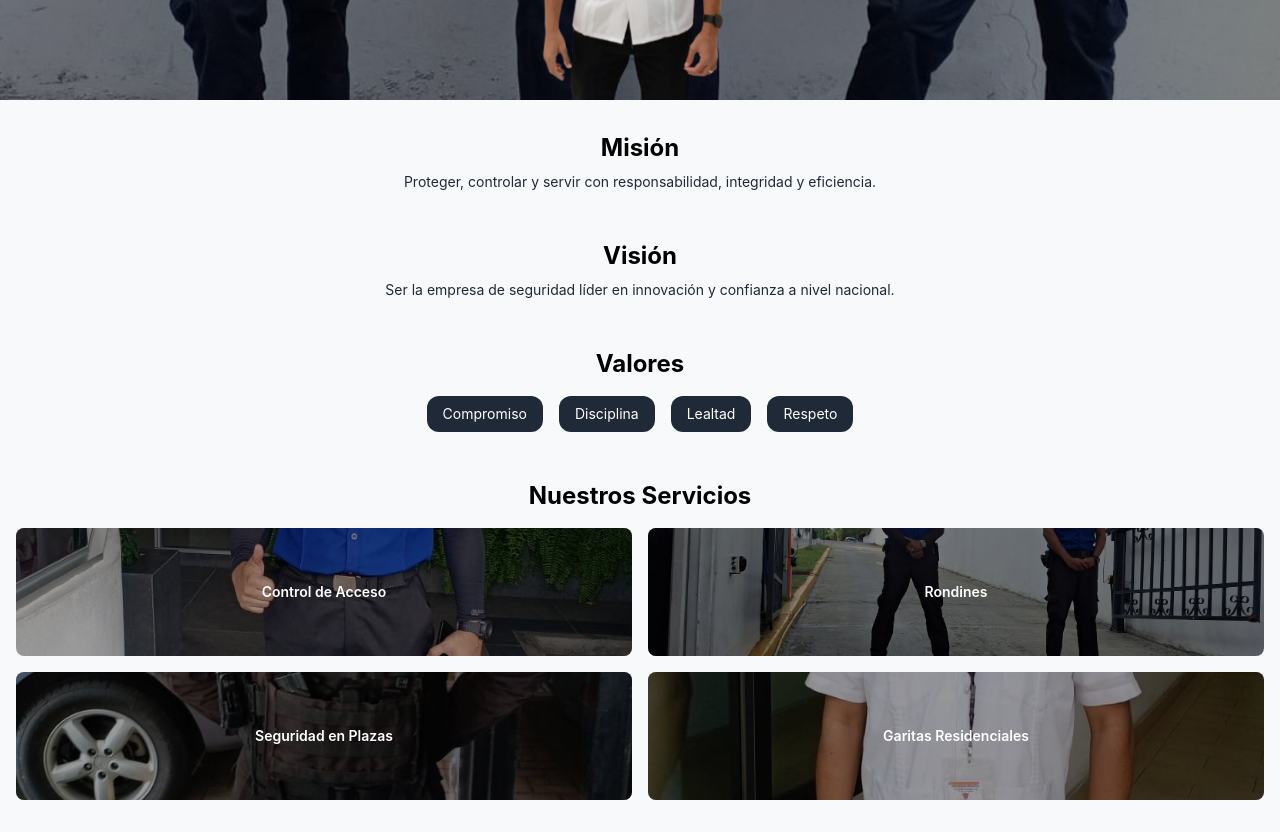
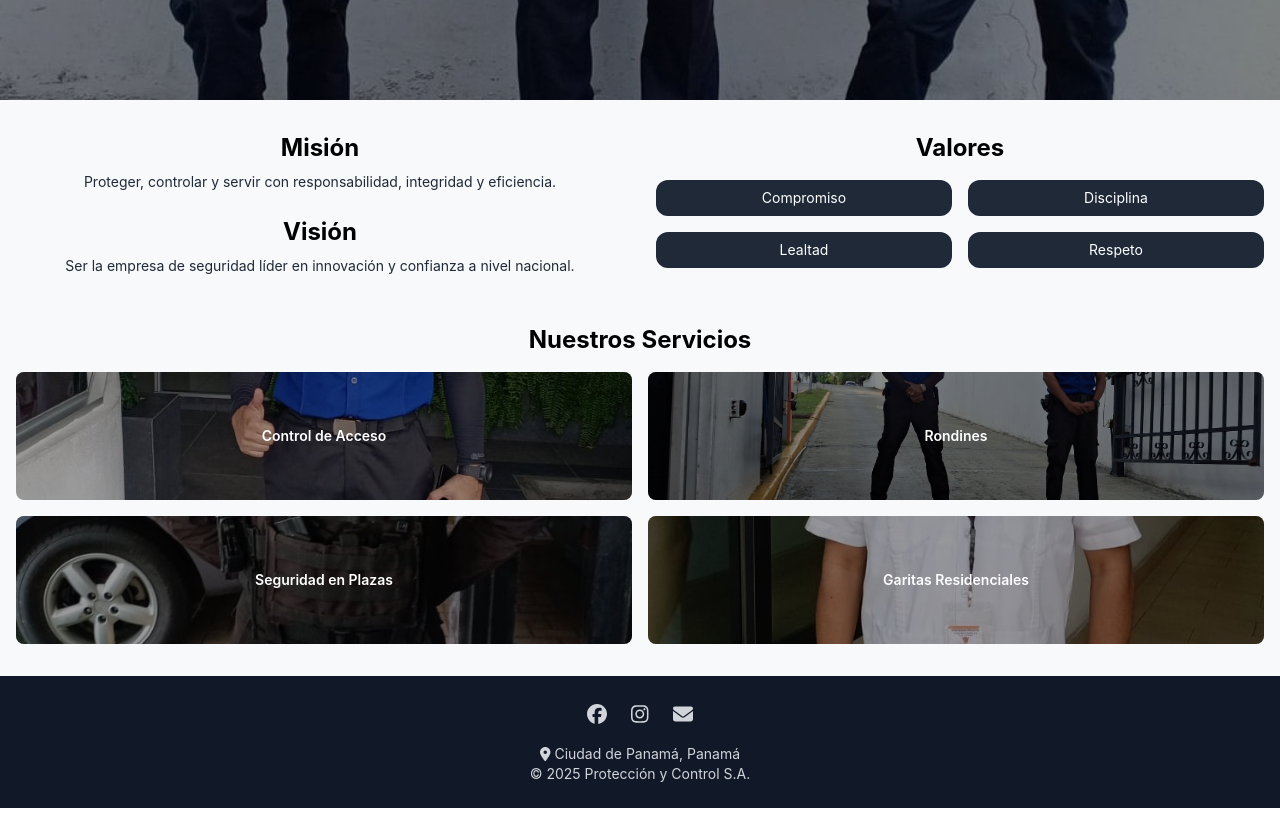
Before and after one commit to ZtaEica/Landing-Page, a React (Create React App) app: page /nosotros in a window 1280 px wide. Shown: the part 460-1292 px from the top of the page. After the commit the page ends 1268 px from the top, so only its background shows below. Built offline with nearby package versions, Linux system fonts and the light colour scheme.

Commit message:
sexto commit

```diff
--- a/src/pages/Nosotros.jsx
+++ b/src/pages/Nosotros.jsx
@@ -5,59 +5,67 @@ import plazasImg from '../assets/plaza.jpg';
 import garitaImg from '../assets/carrera.jpg';
 import fondoImg from '../assets/fondo.jpg';
 import personImg from '../assets/person.png';
+import { FontAwesomeIcon } from '@fortawesome/react-fontawesome';
+import { faFacebook, faInstagram } from '@fortawesome/free-brands-svg-icons';
+import { faEnvelope, faLocationDot } from '@fortawesome/free-solid-svg-icons';
 
 const Nosotros = () => {
   return (
     <div className="bg-black min-h-screen flex flex-col">
       {/* Header con fondo y figura */}
-      <header className="relative h-[45vh] md:h-[70vh] w-full">
+      <header className="relative h-[60vh] md:h-[70vh] w-full">
         {/* Imagen de fondo */}
         <img
           src={fondoImg} // <- reemplaza con tu imagen
           alt="Camisa con logo"
-          className="w-full h-full object-cover brightness-50"
+          className="w-full h-full object-cover object-center brightness-50"
         />
 
-        {/* Imagen del guardia */}
+        {/* Imagen del guardia
         <img
           src={personImg} // <- reemplaza con tu imagen
           alt="Guardia"
           className="absolute bottom-0 left-1/2 transform -translate-x-1/2 h-72 md:h-96 object-contain z-10"
-        />
+        />*/}
       </header>
 
       {/* Contenido */}
       <main className="px-4 py-8 space-y-12 bg-[#f8f9fa] text-center">
         {/* Misión */}
-        <section>
+        <section className="flex flex-col md:flex-row gap-8 text-center">
+          {/* Misión + Visión */}
+          <div className="flex-1 space-y-6">
+            <div>
               <h2 className="text-2xl font-bold mb-2">Misión</h2>
               <p className="text-sm text-gray-800">
                 Proteger, controlar y servir con responsabilidad, integridad y
                 eficiencia.
               </p>
-        </section>
-
-        {/* Visión */}
-        <section>
+            </div>
+            <div>
               <h2 className="text-2xl font-bold mb-2">Visión</h2>
               <p className="text-sm text-gray-800">
-            Ser la empresa de seguridad líder en innovación y confianza a nivel
-            nacional.
+                Ser la empresa de seguridad líder en innovación y confianza a
+                nivel nacional.
               </p>
-        </section>
+            </div>
+          </div>
 
           {/* Valores */}
-        <section>
+          <div className="flex-1">
             <h2 className="text-2xl font-bold mb-4">Valores</h2>
-          <div className="flex flex-wrap justify-center gap-4">
-            {['Compromiso', 'Disciplina', 'Lealtad', 'Respeto'].map((valor) => (
+            <div className="grid grid-cols-2 gap-4">
+              {['Compromiso', 'Disciplina', 'Lealtad', 'Respeto'].map(
+                (valor) => (
                   <div
                     key={valor}
                     className="bg-gray-800 text-white px-4 py-2 rounded-xl text-sm hover:bg-gray-600 transition"
                   >
                     {valor}
                   </div>
-            ))}
+                )
+              )}
+            </div>
           </div>
         </section>
 
@@ -90,6 +98,37 @@ const Nosotros = () => {
           </div>
         </section>
       </main>
+      <footer className="w-full text-center bg-gray-900 text-gray-300 text-sm py-6">
+        <div className="flex justify-center gap-6 text-xl mb-4">
+          <a
+            href="https://facebook.com"
+            target="_blank"
+            rel="noopener noreferrer"
+            className="hover:text-orange-500"
+          >
+            <FontAwesomeIcon icon={faFacebook} />
+          </a>
+          <a
+            href="https://instagram.com"
+            target="_blank"
+            rel="noopener noreferrer"
+            className="hover:text-orange-500"
+          >
+            <FontAwesomeIcon icon={faInstagram} />
+          </a>
+          <a
+            href="mailto:ventas@seguridadproteccionycontrol.com"
+            className="hover:text-orange-500"
+          >
+            <FontAwesomeIcon icon={faEnvelope} />
+          </a>
+        </div>
+        <p>
+          {' '}
+          <FontAwesomeIcon icon={faLocationDot} /> Ciudad de Panamá, Panamá
+        </p>
+        <p>&copy; 2025 Protección y Control S.A.</p>
+      </footer>
     </div>
   );
 };
```
Lines whose indentation alone changed are shown as unchanged.
